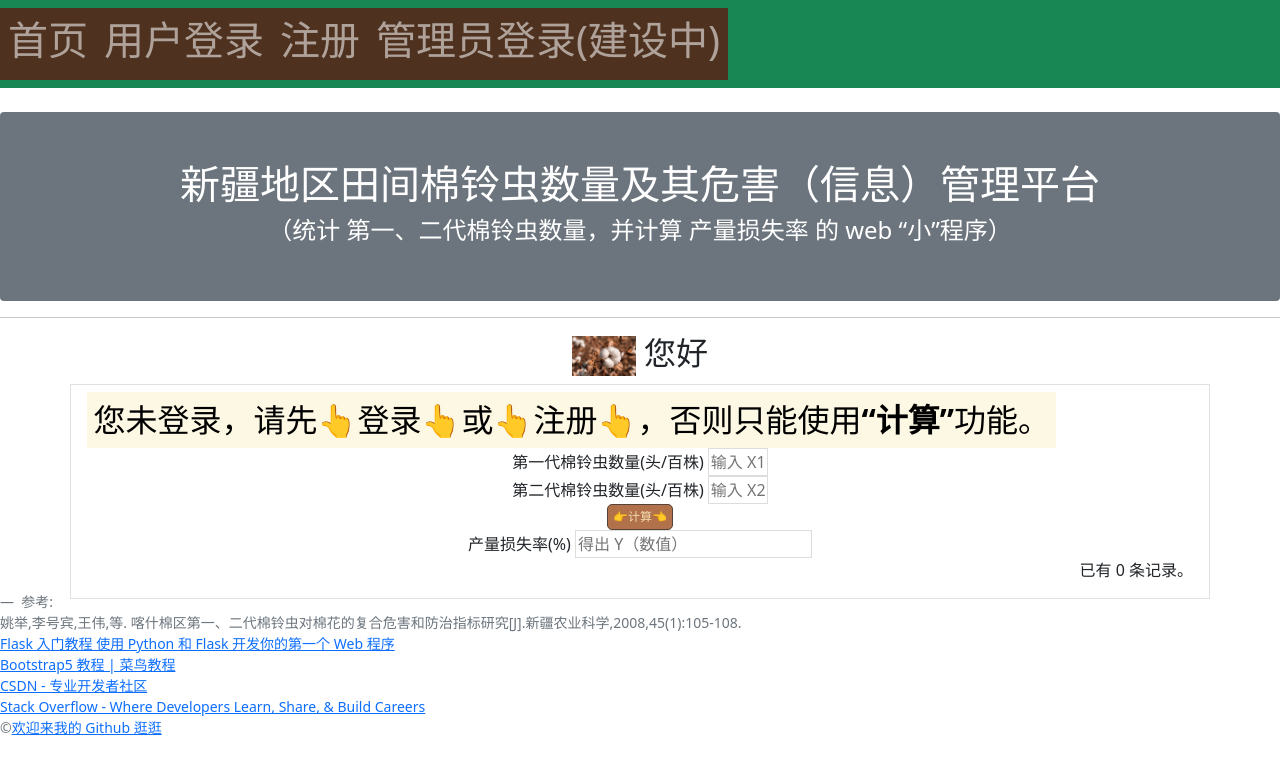
After one commit to Rhylan2333/My_Big_data_minored_in_the_final_assignment_of_the_first_semester, a Flask app: page /ha_detail in a window 1280 px wide. The commit adds this page. Shown: the top 774 px of the page. Run offline with Flask 2, Linux system fonts and the light colour scheme; data that the repository does not hold is empty; some libraries are stand-ins or nearby versions.

Commit message:
把“显示全部 ha_info”的功能单独做成 ha_detail.html。现在可以提交作业了。管理员功能、地区下拉选项框……随缘吧——时间、精力有限……

```diff
--- a/app.py
+++ b/app.py
@@ -278,13 +278,15 @@ def forge():
 
 
 y0 = ''  # 专门为显示 产量损失率(%) 而设计的。发现要在 if 的上一层才能成功渲染。
-id_user = ''  # 为实现“用户登录后，自动获取其 id_user、name_user、username、id_area”这些用于写入 ha_info 表第 6、7 列的数据”这一功能
-id_area = ''  # 为实现“用户登录后，自动获取其 id_user、name_user、username、id_area”这些用于写入 ha_info 表第 6、7 列的数据”这一功能
+y00= ''  # 为了实现非登录用户的计算功能专门做的
+id_user = ''  # 为实现“用户登录后，自动获取其 id_user、name_user、username、id_area，再把这些用于写入 ha_info 表第 6、7 列的数据”这一功能
+id_area = ''  # 为实现“用户登录后，自动获取其 id_user、name_user、username、id_area，再把这些用于写入 ha_info 表第 6、7 列的数据”这一功能
+NAME_USER = ''  # 为了“用户登录后，自动获取其 name_user”，把 name_user 传给 base.html 的“NAME_USER”，实现“定制化您好”功能
 
 
 @app.route('/', methods=['GET', 'POST'])
 def index():
-    global y0
+    global y0, y00
     if request.method == 'POST':  # 判断是否是 POST 请求
         if not current_user.is_authenticated:  # 如果当前用户未认证
             """
@@ -292,8 +294,27 @@ def index():
             创建新条目的操作稍微有些不同，
             因为对应的 '/' 视图同时处理显示页面的 GET 请求和创建新条目的 POST 请求，
             我们仅需要禁止未登录用户创建新条目，
-            因此不能使用 login_required，而是在函数内部的 POST 请求处理代码前进行过滤："""
-            return redirect(url_for('index'))  # 重定向到主页
+            因此不能使用 login_required，而是在函数内部的 POST 请求处理代码前进行过滤：
+            """
+            x1 = request.form.get('x1')  # 传入表单对应输入字段的 name 值
+            x2 = request.form.get('x2')
+            # 验证数据
+            if not x1 or not x2:
+                """
+                or type(x1) != type(50.0) or type(x1) != type(50) or type(x2) != type(300.0) or type(x2) != type(300):
+                """
+                flash('Invalid input.')  # 显示错误提示
+                return redirect(url_for('index'))  # 重定向回主页
+            else:
+                try:
+                    y00 = formula.cal_the_complex_of_1_and_2_generation_of_Ha_0(
+                        eval(x1) / 50,
+                        eval(x2) / 300)
+                    return redirect(url_for('index'))  # 重定向回主页
+                except:
+                    flash('请重新输入，不要输入非数字内容！')  # 显示错误提示
+                    return redirect(url_for('index'))  # 重定向回主页
+
         # 获取表单数据
         x1 = request.form.get('x1')  # 传入表单对应输入字段的 name 值
         x2 = request.form.get('x2')
@@ -334,15 +355,79 @@ def index():
     list_ha = Ha_info.query.order_by(db.desc(
         Ha_info.id_ha)).all()  # 读取所有棉铃虫信息记录，并倒序排列（db.desc(Ha_info.id_ha)）
     list_ha_limit = Ha_info.query.order_by(db.desc(Ha_info.id_ha)).limit(
-        7).all()  # 读取所有棉铃虫信息记录，并倒序排列（db.desc(Ha_info.id_ha)）
+        10).all()  # 读取所有棉铃虫信息记录，并倒序排列（db.desc(Ha_info.id_ha)）
     """<模型类>.query.<过滤方法（可选）>.<查询方法>"""
     return render_template('index.html',
                            Area_info=Area_info,
                            User_info=User_info,
                            list_ha=list_ha,
                            list_ha_limit=list_ha_limit,
-                           RESULT=str(y0)
-                           )
+                           RESULT=str(y0),
+                           RESULT_visitor=str(y00))
+
+# 对 ha_info 的全面的友好的展示
+@app.route('/ha_detail', methods=['GET', 'POST'])
+def ha_detail():
+    global y0
+    if request.method == 'POST':  # 判断是否是 POST 请求
+        if not current_user.is_authenticated:  # 如果当前用户未认证
+            """
+            is_authenticated 的说明 见 Class User_info...
+            创建新条目的操作稍微有些不同，
+            因为对应的 '/' 视图同时处理显示页面的 GET 请求和创建新条目的 POST 请求，
+            我们仅需要禁止未登录用户创建新条目，
+            因此不能使用 login_required，而是在函数内部的 POST 请求处理代码前进行过滤：
+            """
+            return redirect(url_for('index'))  # 重定向回主页
+
+        # 获取表单数据
+        x1 = request.form.get('x1')  # 传入表单对应输入字段的 name 值
+        x2 = request.form.get('x2')
+        # 验证数据
+        if not x1 or not x2:
+            """
+             or type(x1) != type(50.0) or type(x1) != type(50) or type(x2) != type(300.0) or type(x2) != type(300):
+            """
+            flash('Invalid input.')  # 显示错误提示
+            return redirect(url_for('index'))  # 重定向回主页
+        else:
+            try:
+                y0 = formula.cal_the_complex_of_1_and_2_generation_of_Ha_0(
+                    eval(x1) / 50,
+                    eval(x2) / 300)
+            except:
+                flash('请重新输入，不要输入非数字内容！')  # 显示错误提示
+                return redirect(url_for('index'))  # 重定向回主页
+        # 保存表单数据到数据库
+        global id_user, id_area
+        row_ha = Ha_info(
+            # id_ha 自增
+            x1=x1,
+            x2=x2,
+            y=y0,
+            date=date.today(),
+            id_user=id_user,  # 需要从 登录用户 获取。这里 global 来的 id_user 已经被登录界面赋值了！
+            id_area=
+            id_area,  # 需要从 登录用户 获取，参考 test_fk.py。这里 global 来的 id_area 已经被登录界面赋值了！
+        )  # 创建记录
+        # row_ha = Ha_info(x1=x1, x2=x2, date=date.today())  # 创建记录
+        db.session.add(row_ha)  # 添加到数据库会话
+        db.session.commit()  # 提交数据库会话
+        flash('写入成功！')  # 显示成功创建的提示
+        return redirect(url_for('index'))  # 重定向回主页。与下一行代码只能二选一吗？那线上计算的功能就没了。
+        # return render_template('index.html', RESULT=str(y0))# 本意是重定向回主页“return redirect(url_for('index'))”
+    # user_info = User_info.query.first()  # 读取农户记录。被删掉是因为有了模板上下文处理函数 inject_user()
+    list_ha = Ha_info.query.order_by(db.desc(
+        Ha_info.id_ha)).all()  # 读取所有棉铃虫信息记录，并倒序排列（db.desc(Ha_info.id_ha)）
+    list_ha_limit = Ha_info.query.order_by(db.desc(Ha_info.id_ha)).limit(
+        10).all()  # 读取所有棉铃虫信息记录，并倒序排列（db.desc(Ha_info.id_ha)）
+    """<模型类>.query.<过滤方法（可选）>.<查询方法>"""
+    return render_template('ha_detail.html',
+                           Area_info=Area_info,
+                           User_info=User_info,
+                           list_ha=list_ha,
+                           list_ha_limit=list_ha_limit,
+                           RESULT=str(y0))
 
 
 # 编辑 Ha_info 条目
@@ -443,9 +528,9 @@ def page_not_found(e):  # 接受异常对象作为参数
 # 模板上下文处理函数
 @app.context_processor
 def inject_user():  # 函数名可以随意修改
+    global NAME_USER
     """现在我们可以删除 404 错误处理函数 errorhandler(404) 和主页视图函数中的 user_info 变量定义，并删除在 render_template() 函数里传入的关键字参数："""
-    user_info = User_info.query.first()
-    return dict(user_info=user_info)  # 需要返回字典，等同于 return {'user': user}
+    return dict(NAME_USER=NAME_USER)  # 需要返回字典，等同于 return {'user': user}
 
 
 # flash() 函数在内部会把消息存储到 Flask 提供的 session 对象里。
@@ -524,7 +609,7 @@ def load_user(id_user):  # 创建用户加载回调函数，接受用户 ID 作
 # 用户登录
 @app.route('/login', methods=['GET', 'POST'])
 def login():
-    global id_user, id_area
+    global id_user, id_area, NAME_USER
     if request.method == 'POST':
         username = request.form['username']
         password = request.form['password']
@@ -546,6 +631,8 @@ def login():
 
                 id_area = User_info.query.filter_by(username=username).first(
                 ).id_area  # 就在这外键连接，用 filter_by()。这样就可以在 '/' 下把 id_area 的值赋给 row_ha 中的 id_area 了。
+                NAME_USER = User_info.query.filter_by(
+                    username=username).first().name_user
 
                 login_user(row_user)  # 登入用户。注意这里要选用特定的 column
                 flash('登录成功')
@@ -586,7 +673,7 @@ def register():
             db.session.commit(
             )  # 先把 name_area 提交数据库的 area_info 表中，这将自动生成 id_area。管理员的 id_admin 先不管了。
         else:
-            flash('这个地区您是第一位注册')
+            flash('在这个地区，您是第一位注册')
             db.session.add(row_area)  # 添加到数据库会话
             db.session.commit(
             )  # 先把 name_area 提交数据库的 area_info 表中，这将自动生成 id_area。管理员的 id_admin 先不管了。
@@ -644,11 +731,11 @@ def register():
 @app.route('/logout')
 @login_required  # 用于视图保护，后面会详细介绍
 def logout():
-    global y0, id_user, id_area  # VSC 绝了，可以知道这一行 global 来的变量在哪被“修改过！！！”
+    global y0, id_user, id_area, NAME_USER  # VSC 绝了，可以知道这一行 global 来的变量在哪被“修改过！！！”
     y0 = ''
     id_user = ''
     id_area = ''
-
+    NAME_USER = ''
     logout_user()  # 登出用户
     flash('再见~')
     return redirect(url_for('index'))  # 重定向回首页
--- a/static/style.css
+++ b/static/style.css
@@ -77,6 +77,11 @@ nav li a:hover {
     float: right;
 }
 
+/* 这是为了 统计 第一、二代棉铃虫数量，并计算 产量损失率 的 web “小”程序 而写的，但这样不行 */
+.float-center {
+    float: center;
+}
+
 /* 两个输入框和提交按钮相关的 CSS 定义如下： */
 /* 覆盖某些浏览器对 input 元素定义的字体 */
 input[type=submit] {
--- /dev/null
+++ b/templates/ha_detail.html
@@ -0,0 +1,196 @@
+<!DOCTYPE html>
+<html lang="en">
+
+<head>
+    {% block head %}
+    <title> 欢迎使用我这个web应用🧑‍🌾</title>
+    <meta charset="utf-8">
+    <meta name="viewport" content="width=device-width, initial-scale=1">
+
+    <!-- 新 Bootstrap5 核心 CSS 文件 -->
+    <link rel="stylesheet" href="https://cdn.staticfile.org/twitter-bootstrap/5.1.1/css/bootstrap.min.css">
+    <!-- 最新的 Bootstrap5 核心 JavaScript 文件。bootstrap.bundle.js （未压缩版）或 bootstrap.bundle.min.js（压缩版） 包含了捆绑的插件如 popper.min.js 及其他依赖脚本 -->
+    <script src="https://cdn.staticfile.org/twitter-bootstrap/5.1.1/js/bootstrap.bundle.min.js"></script>
+
+    <!-- 引入作者的 CSS 文件-->
+    <link rel="stylesheet" href="{{ url_for('static', filename='style.css') }}" type="text/css">
+    <!-- 引入图标文件 -->
+    <link rel="icon" href="{{ url_for('static', filename='myicon.ico') }}">
+    {% endblock %}
+</head>
+
+<body>
+    <!-- 插入到页面标题上方 -->
+    <nav class="navbar navbar-expand-sm bg-success navbar-dark">
+        <ul class="navbar-nav">
+            <h1 class="display-6">
+                <li class="nav-item active">
+                    <a class="nav-link" href="{{ url_for('index') }}">首页</a>
+                </li>
+                {% if current_user.is_authenticated %}
+                <li>
+                    <a href="{{ url_for('settings') }}">更改您的信息</a>
+                </li>
+                <li class="nav-item">
+                    <a href="{{ url_for('logout') }}">登出</a><!-- class="nav-link disabled" 这个标签无法被点击-->
+                </li>
+                {% else %}
+                <li class="nav-item">
+                    <a class="nav-link" href="{{ url_for('login') }}">用户登录</a>
+                </li>
+                <li class="nav-item">
+                    <a class="nav-link" href="{{ url_for('register') }}">注册</a>
+                </li>
+                <li class="nav-item">
+                    <a class="nav-link" href="#">管理员登录(建设中)</a>
+                </li>
+                {% endif %}
+            </h1>
+        </ul>
+    </nav>
+    <div class="mt-4 p-5 bg-secondary text-white rounded">
+        <a align="center">
+            <h1>新疆地区田间棉铃虫数量及其危害（信息）管理平台</h1>
+            <h4>（统计 第一、二代棉铃虫数量，并计算 产量损失率 的 web “小”程序）</h4>
+        </a>
+    </div>
+    <hr>
+    <h2 align="center">
+        <img alt="cotton" src="{{ url_for('static', filename='images/cotton.jpg') }}" height="40px">
+        <abbr title="这是您注册的“称呼”，点击导航栏的“更改您的信息”以修改。">{{ NAME_USER }}</abbr> 您好
+        <!-- 上一行的“user_info.name_user”要被改为 -->
+    </h2>
+    <!-- 插入到页面标题上方 -->
+    {% for message in get_flashed_messages() %}
+    <div class="alert">{{ message }}</div>
+    {% endfor %}
+    <div class="container p-3 my-2 border">
+        <h2>
+            <mark>
+                {% if current_user.is_authenticated %}
+                按提示输入即可求算、提交：
+                {% else %}
+                您未登录，请先👆登录👆或👆注册👆，否则只能使用<B>“计算”</B>功能。
+                {% endif %}
+            </mark>
+        </h2>
+        <div align="center">
+            <!-- 在模板中可以直接使用 current_user 变量。以创建新条目表单为例，我们在表单外部添加一个 if 判断：
+                在模板渲染时，会先判断当前用户的登录状态（current_user.is_authenticated）。
+                    如果用户没有登录（current_user.is_authenticated 返回 False），
+                    就不会渲染如下代码块，即表单 <form method="POST" name="form">...</form> 部分的 HTML 代码 -->
+            {% if current_user.is_authenticated %}
+            <form method="POST" name="form">
+                <!-- 指定提交方法为 POST -->
+                第一代棉铃虫数量(头/百株)
+                <input type="text" name="x1" placeholder="输入 X1（数值）" autocomplete="off" required><!-- 文本输入框 -->
+                <br>
+                第二代棉铃虫数量(头/百株)
+                <input type="text" name="x2" placeholder="输入 X2（数值）" autocomplete="off" required><!-- 文本输入框 -->
+                <br>
+                <input type="submit" name="submit" value="👉计算并提交👈" class="btn" /><br><!-- 提交按钮 -->
+                产量损失率(%)
+                <input type="text" name="result" placeholder="得出 Y（数值）" readonly="readonly" value="{{ RESULT }}" />
+                <br>
+            </form>
+            {% else %}
+            <form method="POST" name="form">
+                <!-- 指定提交方法为 POST -->
+                第一代棉铃虫数量(头/百株)
+                <input type="text" name="x1" placeholder="输入 X1（数值）" autocomplete="off" required><!-- 文本输入框 -->
+                <br>
+                第二代棉铃虫数量(头/百株)
+                <input type="text" name="x2" placeholder="输入 X2（数值）" autocomplete="off" required><!-- 文本输入框 -->
+                <br>
+                <input type="submit" name="submit" value="👉计算👈" class="btn" /><br><!-- 提交按钮 -->
+                产量损失率(%)
+                <input type="text" name="result" placeholder="得出 Y（数值）" readonly="readonly"
+                    value="{{ RESULT_visitor }}" />
+                <br>
+            </form>
+            {% endif %}{# 模板内容保护 #}
+
+        </div>
+        <!-- 在这逐行输出 棉铃虫信息(ha_info) 的记录 -->
+        <div align="right">
+            {# 使用 length 过滤器获取 list_ha 变量的长度 #}
+            {# {{ 变量|过滤器 }} #}
+            <!--有花括号不能用这种注释-->
+            已有 {{ list_ha | length }} 条记录。
+            {% if current_user.is_authenticated %}
+            <a href="{{ url_for('ha_detail') }}">显示全部记录</a>
+            {% endif %}{# 模板内容保护 #}
+        </div>
+        {% if current_user.is_authenticated %}
+        <div class="container mt-3">
+            <div class="table-responsive-lg">
+                <table class="table table-striped table-hover ">
+                    <thead class="table-bordered table-success">
+                        <tr>
+                            <th>编号(id)</th>
+                            <th>X1(头/百株)</th>
+                            <th>X2(头/百株)</th>
+                            <th>Y(%)</th>
+                            <th>地区</th>
+                            <th>日期(年-月-日)</th>
+                            <th>记录人“称呼”</th>
+                            <th>操作按钮</th>
+                        </tr>
+                    <tbody>
+                        {% for row_ha in list_ha %} {# 迭代 list_ha 变量 #}
+                        <tr>
+                            <td>
+                                {{ row_ha.id_ha | int }}
+                            </td>
+                            <td>
+                                <code>{{ row_ha.x1 | round(1, 'floor') }}</code>&emsp;
+                            </td>
+                            <td>
+                                <code>{{ row_ha.x2 | round(1, 'floor') }}</code>&emsp;
+                            </td>
+                            <td>
+                                <code>{{ row_ha.y | round(2, 'floor') }}</code>&emsp;
+                            </td>
+                            <td>
+                                <code>{{ Area_info.query.filter_by(id_area=row_ha.id_area).first().name_area }}</code>&emsp;
+                            </td>
+                            <td>
+                                <code>{{ row_ha.date }}{# 等同于 row_ha['x1'] #}</code>&emsp;
+                            </td>
+                            <td>
+                                <code>{{ User_info.query.filter_by(id_user=row_ha.id_user).first().name_user }}</code>&emsp;
+                            </td>
+                            <td class="table-info">
+                                <!-- <span class="float-right"> -->
+                                {% if current_user.is_authenticated %}
+                                <a class="btn" href="{{ url_for('edit', id_ha=row_ha.id_ha) }}">编辑</a>
+                                <form class="inline-form" method="post"
+                                    action="{{ url_for('delete', id_ha=row_ha.id_ha) }}">
+                                    <input class="btn" type="submit" name="delete" value="删除"
+                                        onclick="return confirm('您确定删除吗？')">
+                                </form>
+                                {% endif %}{# 模板内容保护 #}
+                                <!-- </span> -->
+                            </td>
+                        </tr>
+                    </tbody>
+                    {% endfor %} {# 使用 endfor 标签结束 for 语句 #}
+                </table>
+            </div>
+        </div>
+        {% endif %}{# 模板内容保护 #}
+    </div>
+    <div>
+        <footer class="blockquote-footer" align="left">
+            参考: <br>
+            姚举,李号宾,王伟,等. 喀什棉区第一、二代棉铃虫对棉花的复合危害和防治指标研究[J].新疆农业科学,2008,45(1):105-108.<br>
+            <a href="https://helloflask.com/tutorial/">Flask 入门教程 使用 Python 和 Flask 开发你的第一个 Web 程序</a><br>
+            <a href="https://www.runoob.com/bootstrap5/bootstrap5-tutorial.html">Bootstrap5 教程 | 菜鸟教程</a><br>
+            <a href="https://www.csdn.net">CSDN - 专业开发者社区</a><br>
+            <a href="https://stackoverflow.com">Stack Overflow - Where Developers Learn, Share, &amp; Build
+                Careers</a><br>
+            &copy;<a href="https://github.com/Rhylan2333">欢迎来我的 Github 逛逛</a><br>
+        </footer>
+</body>
+
+</html>
--- a/templates/login.html
+++ b/templates/login.html
@@ -4,10 +4,10 @@
 <h3>请登录</h3>
 <form method="post">
     用户名<br>
-    <input type="text" name="username" autocomplete="off" required><br>
+    <input type="text" name="username" placeholder="输入用户名（用于以后登录）" autocomplete="off" required><br>
     密码<br>
     <!-- 密码输入框的 type 属性使用 password，会将输入值显示为圆点 -->
-    <input type="password" name="password" autocomplete="off" required><br>
+    <input type="password" name="password" placeholder="输入密码" autocomplete="off" required><br>
     <input class="btn" type="submit" name="submit" value="👉登录👈">
 </form>
 {% endblock %}
```
Also changed, not shown: templates/base.html (+11 -7 lines), templates/index.html (+26 -8 lines), templates/register.html (+4 -4 lines).
